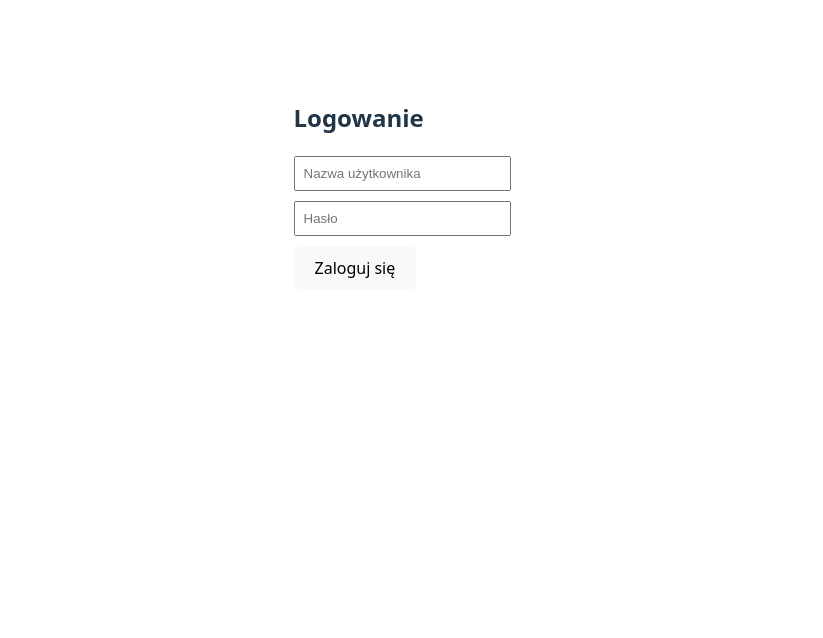
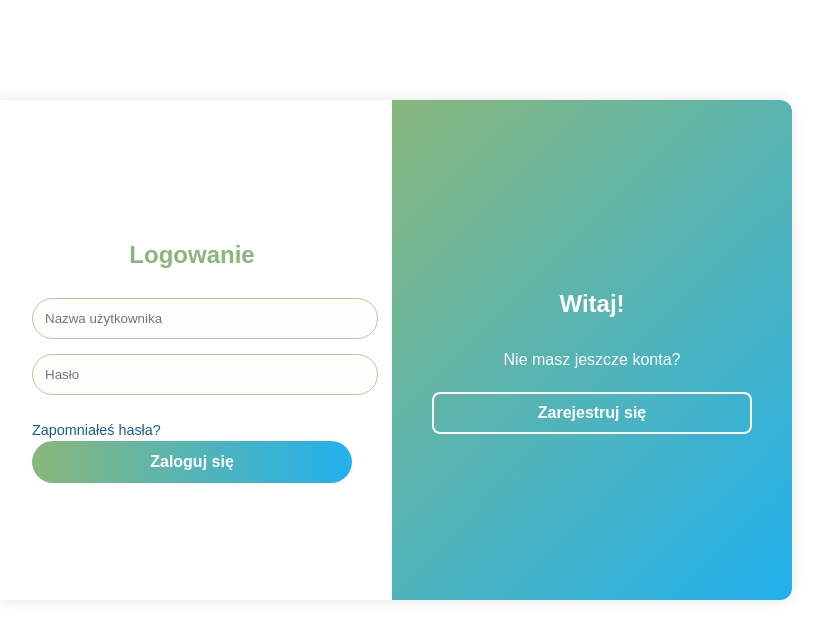
Before and after one commit to elzyr/bookFlow, a React (Vite) app in the folder frontend/vite-project/: page / in a window 1280 px wide. Shown: the top 638 px of the page, without its empty margins (248-1071 px from the left). Built offline with nearby package versions, Linux system fonts and the light colour scheme.

Commit message:
Added login-panel style

```diff
--- a/frontend/vite-project/src/components/LoginForm.tsx
+++ b/frontend/vite-project/src/components/LoginForm.tsx
@@ -1,6 +1,8 @@
 import React, {useState} from "react";
 import { useNavigate } from "react-router-dom";
 import { fetchWithRefresh } from "../utils/fetchWithRefresh.tsx";
+import '../css/LoginForm.css';
+
 
 const LoginForm  = () => {
 const [username , setUsername] = useState("");
@@ -32,34 +34,39 @@ const handleSubmit = async (e: React.FormEvent) => {
     };
 
     return (
-        <div style={{ maxWidth: "400px", margin: "100px auto" }}>
-            <h2>Logowanie</h2>
-            <form onSubmit={handleSubmit}>
-                <div style={{ marginBottom: "10px" }}>
+        <div className="login-wrapper">
+            <div className="login-container">
+                <h2>Logowanie</h2>
+                <form onSubmit={handleSubmit}>
                     <input
                         type="text"
                         placeholder="Nazwa użytkownika"
                         value={username}
                         onChange={(e) => setUsername(e.target.value)}
                         required
-                        style={{ width: "100%", padding: "8px" }}
                     />
-                </div>
-                <div style={{ marginBottom: "10px" }}>
                     <input
                         type="password"
                         placeholder="Hasło"
                         value={password}
                         onChange={(e) => setPassword(e.target.value)}
                         required
-                        style={{ width: "100%", padding: "8px" }}
                     />
-                </div>
-                <button type="submit" style={{ padding: "10px 20px" }}>
-                    Zaloguj się
+                    <div className="login-options">
+                        <a href="#">Zapomniałeś hasła?</a>
+                    </div>
+                    <button type="submit">Zaloguj się</button>
+                </form>
+            </div>
+            <div className="register-panel">
+                <h2>Witaj!</h2>
+                <p>Nie masz jeszcze konta?</p>
+                <button className="register-button" onClick={() => navigate("/register")}>
+                    Zarejestruj się
                 </button>
-            </form>
+            </div>
         </div>
     );
+
 };
 export default LoginForm;
--- /dev/null
+++ b/frontend/vite-project/src/css/LoginForm.css
@@ -0,0 +1,111 @@
+@import './root.css';
+
+.login-wrapper {
+    display: flex;
+    width: 800px;
+    height: 500px;
+    margin: 100px auto;
+    box-shadow: 0 0 15px rgba(0, 0, 0, 0.1);
+    border-radius: 12px;
+    overflow: hidden;
+    font-family: 'Montserrat', sans-serif;
+}
+
+.login-container, .register-panel {
+    flex: 1;
+    padding: 40px;
+    display: flex;
+    flex-direction: column;
+    justify-content: center;
+}
+
+.login-container {
+    background-color: var(--white);
+}
+
+.login-container h2 {
+    text-align: center;
+    margin-bottom: 25px;
+    color: var(--login-green);
+}
+
+.login-container input[type="text"],
+.login-container input[type="password"] {
+    width: 100%;
+    padding: 12px;
+    margin-bottom: 15px;
+    border-radius: 25px;
+    border: 1px solid var(--login-username);
+    background-color: var(--login-pass);
+    outline: none;
+    transition: border 0.3s;
+    color: #1a1a1a;
+}
+
+.login-container input:focus {
+    border-color: var(--login-green);
+}
+
+.login-container button {
+    width: 100%;
+    padding: 12px;
+    background: linear-gradient(to right, var(--login-green), var(--login-blue));
+    border: none;
+    border-radius: 25px;
+    color: white;
+    font-weight: bold;
+    cursor: pointer;
+    transition: background 0.3s;
+}
+
+.login-container button:hover {
+    background: linear-gradient(to right, var(--login-green-hover),var(--login-blue-hover));
+}
+
+.login-options {
+    display: flex;
+    justify-content: space-between;
+    align-items: center;
+    font-size: 0.9rem;
+    margin-top: 10px;
+}
+
+.login-options a {
+    text-decoration: none;
+    text-decoration-style: solid;
+    color: var(--forgot-pass);
+}
+
+.login-options a:hover {
+    text-decoration: underline;
+}
+
+.register-panel {
+    background: linear-gradient(135deg, var(--login-green), var(--login-blue));
+    color: var(--white);
+    text-align: center;
+}
+
+.register-panel h2 {
+    margin-bottom: 10px;
+}
+
+.register-panel p {
+    margin-bottom: 20px;
+    font-size: 1rem;
+}
+
+.register-button {
+    background: transparent;
+    border: 2px solid var(--white);
+    color: var(--white);
+    padding: 10px 20px;
+    border-radius: 8px;
+    font-weight: bold;
+    cursor: pointer;
+    transition: background 0.3s;
+}
+
+.register-button:hover {
+    background: rgba(255, 255, 255, 0.2);
+}
--- /dev/null
+++ b/frontend/vite-project/src/css/root.css
@@ -0,0 +1,10 @@
+:root {
+    --login-green: #88b77b;
+    --login-blue: #21B1EF;
+    --login-blue-hover: #155D94;
+    --login-green-hover:  #39C715;
+    --forgot-pass: #155D94;
+    --white : white;
+    --login-username: #c5bfa5;
+    --login-pass: #fdfdfb;
+}
```
